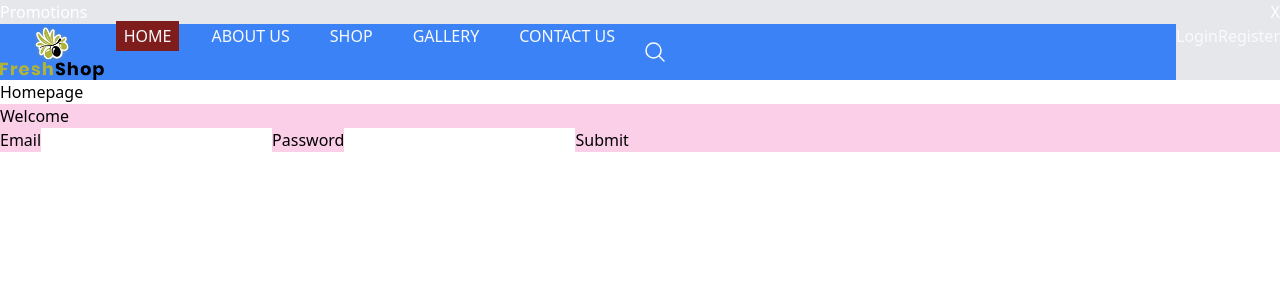
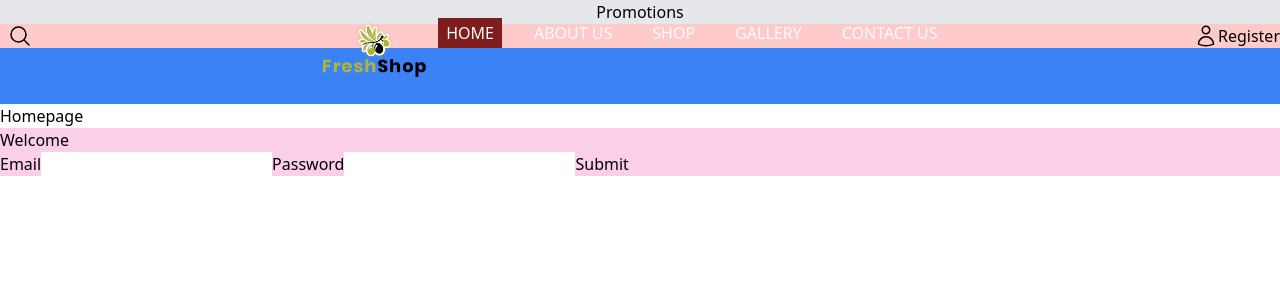
Before and after one commit to matthieuGravy/freshshop, a React (Vite) app in the folder front/: page / in a window 1280 px wide. Shown: the top 300 px of the page. Built offline with nearby package versions, Linux system fonts and the light colour scheme.

Commit message:
structure de la nav

```diff
--- a/front/src/App.tsx
+++ b/front/src/App.tsx
@@ -9,7 +9,7 @@
   return (
     <>
       <Topbar />
-      <main className="pt-20">
+      <main className="">
         <Outlet />
       </main>
     </>
--- a/front/src/components/Topbar.tsx
+++ b/front/src/components/Topbar.tsx
@@ -88,19 +88,18 @@
 
   return (
     <motion.header
-      variants={{ isVisible: { y: 0 }, isHidden: { y: -100 } }}
-      initial={{ y: -100 }}
+      variants={{ isVisible: { y: 0 }, isHidden: { y: -50 } }}
+      initial={{ y: -50 }}
       animate={
-        ({ y: 0, isHidden: { y: -100 } }, isHidden ? "isHidden" : "isVisible")
+        ({ y: 0, isHidden: { y: -50 } }, isHidden ? "isHidden" : "isVisible")
       }
       transition={{ duration: 0.3 }}
-      className="fixed top-0 flex flex-col w-full bg-gray-200 z-40"
+      className="sticky top-0 flex flex-col w-full bg-gray-200 z-40"
     >
-      <header className="text-white flex flex-row justify-between">
+      <header className="text-center">
         <h1>Promotions</h1>
-        <div>X</div>
       </header>
-      <nav className=" h-14 flex flex-row justify-between flex justify-around text-slate-50">
+      <section className="bg-red-200 flex">
         <button
           onClick={toggleNav}
           className="lg:hidden xl:hidden flex-initial w-10  grid place-items-center "
@@ -120,9 +119,113 @@
             />
           </svg>
         </button>
+        <section className="flex-1 flex ">
+          <button className="mx-2 grid place-items-center">
+            <svg
+              xmlns="http://www.w3.org/2000/svg"
+              fill="none"
+              viewBox="0 0 24 24"
+              strokeWidth={1.5}
+              stroke="currentColor"
+              className="w-6 h-6"
+            >
+              <path
+                strokeLinecap="round"
+                strokeLinejoin="round"
+                d="M21 21l-5.197-5.197m0 0A7.5 7.5 0 105.196 5.196a7.5 7.5 0 0010.607 10.607z"
+              />
+            </svg>
+          </button>
+        </section>
+        {user ? (
+          <ul className="flex-1 flex justify-end ">
+            {/* My acount*/}
+            <li>
+              <NavLink to="/my-account">
+                <svg
+                  xmlns="http://www.w3.org/2000/svg"
+                  fill="none"
+                  viewBox="0 0 24 24"
+                  strokeWidth={1.5}
+                  stroke="currentColor"
+                  className="w-6 h-6"
+                >
+                  <path
+                    strokeLinecap="round"
+                    strokeLinejoin="round"
+                    d="M15.75 6a3.75 3.75 0 1 1-7.5 0 3.75 3.75 0 0 1 7.5 0ZM4.501 20.118a7.5 7.5 0 0 1 14.998 0A17.933 17.933 0 0 1 12 21.75c-2.676 0-5.216-.584-7.499-1.632Z"
+                  />
+                </svg>
+              </NavLink>
+            </li>
+            {/* <whishlist*/}
+            <li>
+              <svg
+                xmlns="http://www.w3.org/2000/svg"
+                fill="none"
+                viewBox="0 0 24 24"
+                strokeWidth={1.5}
+                stroke="currentColor"
+                className="w-6 h-6"
+              >
+                <path
+                  strokeLinecap="round"
+                  strokeLinejoin="round"
+                  d="M21 8.25c0-2.485-2.099-4.5-4.688-4.5-1.935 0-3.597 1.126-4.312 2.733-.715-1.607-2.377-2.733-4.313-2.733C5.1 3.75 3 5.765 3 8.25c0 7.22 9 12 9 12s9-4.78 9-12Z"
+                />
+              </svg>
+            </li>
+            {/* Cast */}
+            <li>
+              <svg
+                xmlns="http://www.w3.org/2000/svg"
+                fill="none"
+                viewBox="0 0 24 24"
+                strokeWidth={1.5}
+                stroke="currentColor"
+                className="w-6 h-6"
+              >
+                <path
+                  strokeLinecap="round"
+                  strokeLinejoin="round"
+                  d="M15.75 10.5V6a3.75 3.75 0 1 0-7.5 0v4.5m11.356-1.993 1.263 12c.07.665-.45 1.243-1.119 1.243H4.25a1.125 1.125 0 0 1-1.12-1.243l1.264-12A1.125 1.125 0 0 1 5.513 7.5h12.974c.576 0 1.059.435 1.119 1.007ZM8.625 10.5a.375.375 0 1 1-.75 0 .375.375 0 0 1 .75 0Zm7.5 0a.375.375 0 1 1-.75 0 .375.375 0 0 1 .75 0Z"
+                />
+              </svg>
+            </li>
+            <li className="px-3">
+              <Logout />
+            </li>
+          </ul>
+        ) : (
+          <ul className="flex-1 flex justify-end ">
+            <li>
+              <NavLink to="/login">
+                <svg
+                  xmlns="http://www.w3.org/2000/svg"
+                  fill="none"
+                  viewBox="0 0 24 24"
+                  strokeWidth={1.5}
+                  stroke="currentColor"
+                  className="w-6 h-6"
+                >
+                  <path
+                    strokeLinecap="round"
+                    strokeLinejoin="round"
+                    d="M15.75 6a3.75 3.75 0 1 1-7.5 0 3.75 3.75 0 0 1 7.5 0ZM4.501 20.118a7.5 7.5 0 0 1 14.998 0A17.933 17.933 0 0 1 12 21.75c-2.676 0-5.216-.584-7.499-1.632Z"
+                  />
+                </svg>
+              </NavLink>
+            </li>
+            <li>
+              <NavLink to="/register">Register</NavLink>
+            </li>
+          </ul>
+        )}
+      </section>
+      <nav className=" h-14 flex flex-row justify-between flex justify-around text-slate-50">
         <section
           className={`z-50 lg:z-0 flex-3 lg:flex h-full w-full lg:h-auto backdrop-blur lg:backdrop-blur-none left-0 top:-10 lg:grid lg:place-items-center bg-blue-500 ${
-            isNavVisible ? "fixed" : "hidden"
+            isNavVisible ? "sticky" : "hidden"
           }`}
         >
           <ul className="transition-all duration-300 lg:min-w-full lg:flex-1 flex justify-center text-center flex-col lg:flex-row gap-y-5 min-h-screen lg:min-h-0 w-full md:w-1/2 bg-gray-950 lg:bg-transparent relative ">
@@ -145,51 +248,15 @@
                 />
               </svg>
             </button>
-            <button className="">
-              <figure>
+            <figure className="pb-12">
+              <button>
                 <img src={logo} alt="FreshShop logo" className="h-14" />
-              </figure>
-            </button>
+              </button>
+            </figure>
+
             <Maplinks />
-            <section className="flex-1 flex ">
-              <button className="mx-2 grid place-items-center">
-                <svg
-                  xmlns="http://www.w3.org/2000/svg"
-                  fill="none"
-                  viewBox="0 0 24 24"
-                  strokeWidth={1.5}
-                  stroke="currentColor"
-                  className="w-6 h-6"
-                >
-                  <path
-                    strokeLinecap="round"
-                    strokeLinejoin="round"
-                    d="M21 21l-5.197-5.197m0 0A7.5 7.5 0 105.196 5.196a7.5 7.5 0 0010.607 10.607z"
-                  />
-                </svg>
-              </button>
-            </section>
           </ul>
         </section>
-        {user ? (
-          <ul>
-            <li>
-              <NavLink to="/my-account">My Account</NavLink>
-            </li>
-            <li className="px-3">
-              <Logout />
-            </li>
-          </ul>
-        ) : (
-          <ul className="flex-1 flex justify-end ">
-            <li>
-              <NavLink to="/login">Login</NavLink>
-            </li>
-            <li>
-              <NavLink to="/register">Register</NavLink>
-            </li>
-          </ul>
-        )}
       </nav>
     </motion.header>
   );
--- a/front/src/components/WelcomeLogged.tsx
+++ b/front/src/components/WelcomeLogged.tsx
@@ -2,7 +2,7 @@
 import { useSelector } from "react-redux";
 
 import { RootState } from "../store/";
-import Logout from "./Logout";
+
 import Login from "./Login";
 
 const WelcomeLogged = () => {
@@ -14,7 +14,6 @@
       {user ? (
         <article>
           <p>Bonjour, {user.email}!</p>
-          <Logout />
         </article>
       ) : (
         <Login />
--- a/front/src/pages/Registerpage/Registerpage.tsx
+++ b/front/src/pages/Registerpage/Registerpage.tsx
@@ -1,5 +1,5 @@
 const Registerpage = () => {
-  return <div>Registerpage</div>;
+  return <div className="h-[200vh]">Registerpage</div>;
 };
 
 export default Registerpage;
```
